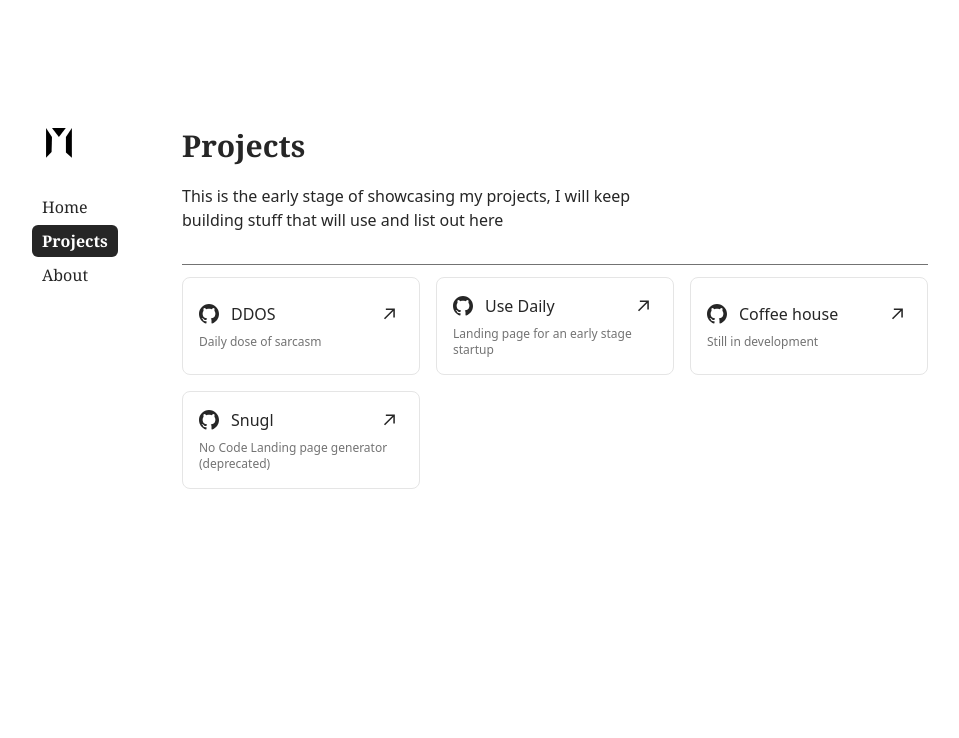
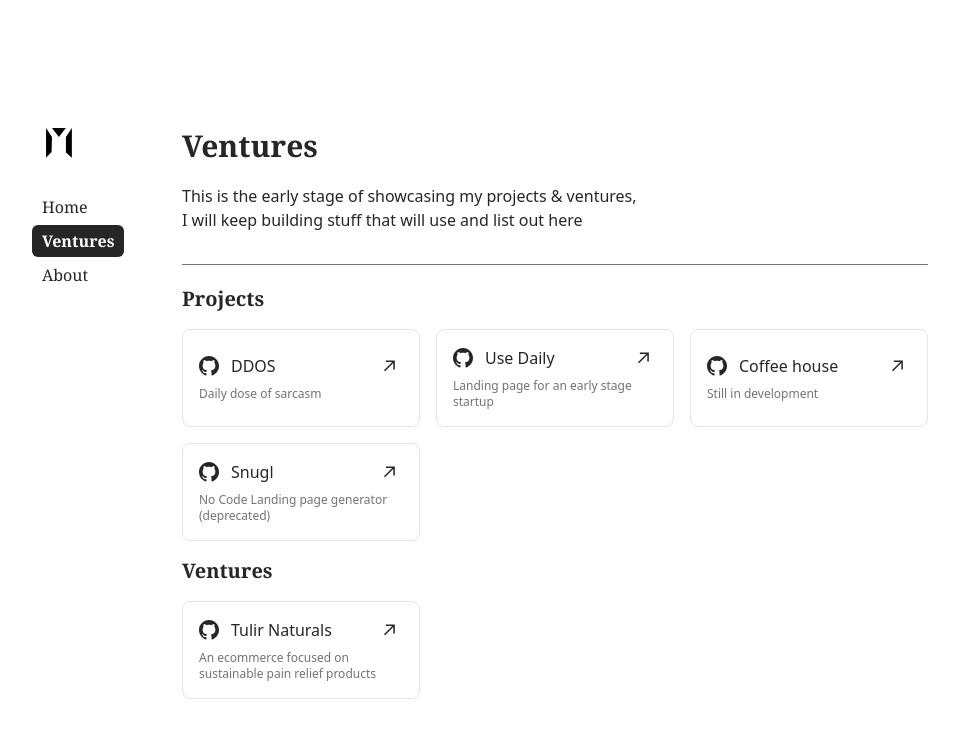
Before and after one commit to iammurali/murali-portfolio, a Next.js app: page /projects in a window 1280 px wide. Shown: the top 738 px of the page, without its empty margins (160-1119 px from the left). Built offline with nearby package versions, Linux system fonts and the light colour scheme.

Commit message:
add projects and changes in about

```diff
--- a/layout/layout.tsx
+++ b/layout/layout.tsx
@@ -98,7 +98,7 @@ const Layout = ({
                           : ""
                       }`}
                     >
-                      Projects
+                      Ventures
                     </span>
                   </Link>
                 </li>
--- a/pages/about.tsx
+++ b/pages/about.tsx
@@ -25,7 +25,7 @@ export default function About() {
         About me
       </h1>
       <p className="my-5 max-w-[460px] text-neutral-800 dark:text-neutral-200">
-        {`Hey, I'm Murali 👋`}<br /> I have over 5years of hands on experience in
+        {`Hello again 👋`}<br /> I have over half a decade of hands on experience in
         fullstack development and software engineering.
         {`I'm helping early stage startups with their technology`}
       </p>
@@ -36,6 +36,9 @@ export default function About() {
       </p>
       <p className="my-5 max-w-[600px] text-neutral-800 dark:text-neutral-200">
         {`I love petting dogs, playing games and listening to music`}
+      </p>
+      <p className="my-5 max-w-[600px] text-neutral-800 dark:text-neutral-200">
+        {`I also run a ecommerce website along with my friend`} - <a className="text-blue-500" href="https://tulirnaturals.com/">Tulir Naturals</a>
       </p>
       <hr className="border-neutral-500 mt-5 mb-3"></hr>
       <h1 className="dark:text-neutral-200 pb-2 font-bold font-serif">
--- a/pages/projects.tsx
+++ b/pages/projects.tsx
@@ -11,60 +11,15 @@ const inter = Inter({ subsets: ["latin"] });
 export default function About() {
   return (
     <Layout data={{ title: "Project", description:"List of project murali has worked on" }}>
-      <h1 className="font-bold text-3xl font-serif text-neutral-800 dark:text-neutral-200">Projects</h1>
+      <h1 className="font-bold text-3xl font-serif text-neutral-800 dark:text-neutral-200">Ventures</h1>
       <p className="my-5 max-w-[460px] text-neutral-800 dark:text-neutral-200">
-        {`This is the early stage of showcasing my projects,
+        {`This is the early stage of showcasing my projects & ventures,
         I will keep building stuff that will use and list out here`}
       </p>
-      {/* <div className="my-4 flex flex-row space-x-1 max-w-[460px] h-14 overflow-x-auto">
-        <div className="border border-neutral-200 dark:border-neutral-700 bg-neutral-50 dark:bg-neutral-800 rounded flex items-center justify-between px-3 py-4">
-          <Nodejs />
-          <span className="text-neutral-900 dark:text-neutral-100 ml-3">
-            Node.js
-          </span>
-        </div>
-        <div className="border border-neutral-200 dark:border-neutral-700 bg-neutral-50 dark:bg-neutral-800 rounded flex items-center justify-between px-3 py-4">
-          <Golang />
-          <span className="text-neutral-900 dark:text-neutral-100 ml-3">
-            Golang
-          </span>
-        </div>
-        <div className="border border-neutral-200 dark:border-neutral-700 bg-neutral-50 dark:bg-neutral-800 rounded flex items-center justify-between px-3 py-4">
-          <NextLogo />
-          <span className="text-neutral-900 dark:text-neutral-100 ml-3">
-            Next.js
-          </span>
-        </div>
-        <div className="border border-neutral-200 dark:border-neutral-700 bg-neutral-50 dark:bg-neutral-800 rounded flex items-center justify-between px-3 py-4">
-          <Flutter   />
-          <span className="text-neutral-900 dark:text-neutral-100 ml-3">
-            Flutter
-          </span>
-        </div>
-      </div> */}
+      <hr className="border-neutral-500 mt-3 mb-3"></hr>
+      <h2 className="font-bold text-xl font-serif text-neutral-800 dark:text-neutral-200 pt-2 pb-4">Projects</h2>
 
-      <hr className="border-neutral-500 mt-3 mb-3"></hr>
       <div className="grid grid-cols-1 md:grid-cols-3 gap-4">
-        {/* <a
-          rel="noopener noreferrer"
-          target="_blank"
-          href={`https://github.com/iammurali/finnacle`}
-          className="flex w-full border border-neutral-200 dark:border-neutral-800 rounded-lg p-4 no-underline items-center text-neutral-800 dark:text-neutral-200 hover:dark:bg-neutral-900 hover:bg-neutral-100 transition-all justify-between"
-        >
-          <div className="flex flex-col flex-1">
-            <div className="flex items-center justify-between">
-              <div className="flex items-center">
-                <GithubIcon />
-                <div className="ml-3">Finnacle</div>
-              </div>
-              <ArrowIcon />
-            </div>
-            <p className="text-neutral-500 dark:text-neutral-400 text-xs mt-2">
-              your personal finance tracker
-            </p>
-          </div>
-        </a> */}
-        {/*  */}
         <a
           rel="noopener noreferrer"
           target="_blank"
@@ -145,6 +100,31 @@ export default function About() {
           </div>
         </a>
       </div>
+      {/* <hr className="border-neutral-500 mt-3 mb-3"></hr> */}
+      <h2 className="font-bold text-xl font-serif text-neutral-800 dark:text-neutral-200 py-4">Ventures</h2>
+      <div className="grid grid-cols-1 md:grid-cols-3 gap-4">
+        <a
+          rel="noopener noreferrer"
+          target="_blank"
+          href={`https://tulirnaturals.com/`}
+          className="flex w-full border border-neutral-200 dark:border-neutral-800 rounded-lg p-4 no-underline items-center text-neutral-800 dark:text-neutral-200 hover:dark:bg-neutral-900 hover:bg-neutral-100 transition-all justify-between"
+        >
+          <div className="flex flex-col flex-1">
+            <div className="flex items-center justify-between">
+              <div className="flex items-center">
+                <GithubIcon />
+                <div className="ml-3">Tulir Naturals</div>
+              </div>
+              <ArrowIcon />
+            </div>
+            <p className="text-neutral-500 dark:text-neutral-400 text-xs mt-2">
+              An ecommerce focused on sustainable pain relief products
+            </p>
+          </div>
+        </a>
+
+
+      </div>
     </Layout>
   );
 }
```
